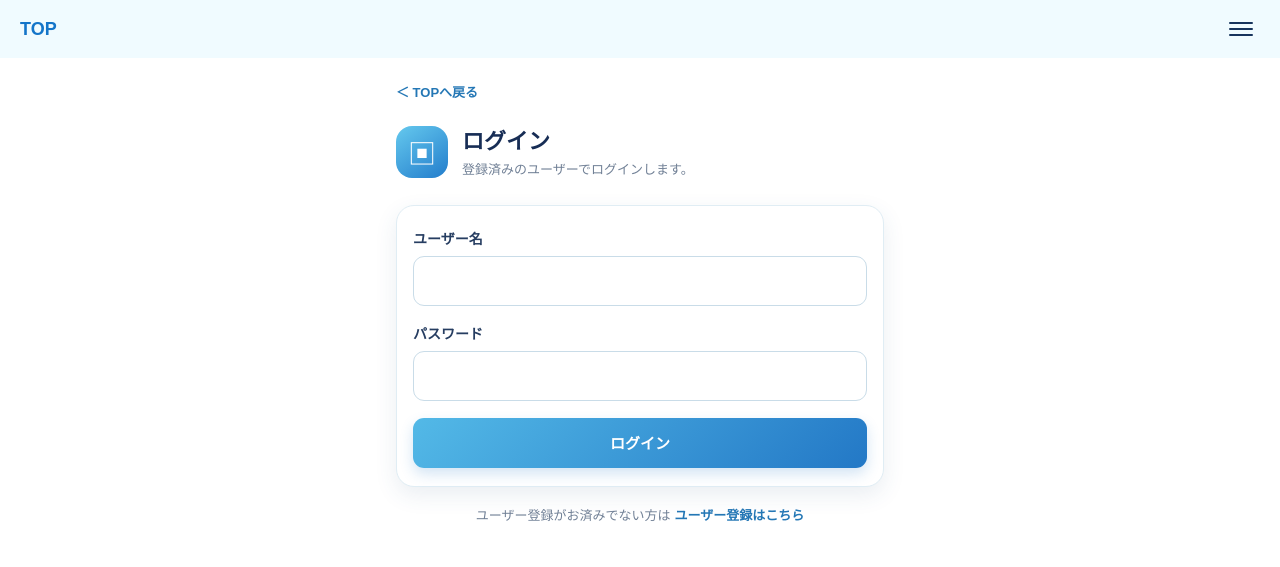
After one commit to Hiromichi-Takeuchi1/git_test01, a Flask app: page /login in a window 1280 px wide. The commit adds this page. Shown: the top 567 px of the page. Run offline with Flask 3, Linux system fonts and the light colour scheme.

Commit message:
ログインできたよ

```diff
--- a/app.py
+++ b/app.py
@@ -1,9 +1,17 @@
 from flask import Flask, render_template, request, redirect, url_for, flash
+from flask_login import LoginManager, UserMixin, login_user
 import sqlite3
 from datetime import datetime
-from werkzeug.security import generate_password_hash
+from werkzeug.security import check_password_hash, generate_password_hash
 
 UNIT_OPTIONS = ["袋", "本", "個", "箱", "缶", "パック", "kg", "g", "L", "ml", "その他"]
+
+
+class User(UserMixin):
+    def __init__(self, user_id, username, password_hash):
+        self.id = user_id
+        self.username = username
+        self.password_hash = password_hash
 
 def get_db_connection():
     conn = sqlite3.connect("inventory.db")
@@ -25,6 +33,27 @@ def get_db_connection():
 app = Flask(__name__)
 
 app.secret_key = "sample-secret-key"
+
+login_manager = LoginManager()
+login_manager.init_app(app)
+
+
+@login_manager.user_loader
+def load_user(user_id):
+    conn = get_db_connection()
+    user_record = conn.execute(
+        "SELECT id, username, password_hash FROM users WHERE id = ?",
+        (user_id,)
+    ).fetchone()
+    conn.close()
+
+    if user_record is None:
+        return None
+    return User(
+        user_record["id"],
+        user_record["username"],
+        user_record["password_hash"]
+    )
 
 @app.route("/register", methods=["GET", "POST"])
 def register():
@@ -66,10 +95,46 @@ def register():
         conn.close()
 
         flash("ユーザー登録が完了しました")
-        # ログイン画面実装後は、ここを /login へのリダイレクトに変更する。
-        return redirect(url_for("register"))
+        return redirect(url_for("login"))
 
     return render_template("register.html")
+
+
+@app.route("/login", methods=["GET", "POST"])
+def login():
+
+    if request.method == "POST":
+        username = request.form.get("username", "").strip()
+        password = request.form.get("password", "")
+
+        if not username:
+            flash("ユーザー名を入力してください")
+            return redirect(url_for("login"))
+        if not password:
+            flash("パスワードを入力してください")
+            return redirect(url_for("login"))
+
+        conn = get_db_connection()
+        user_record = conn.execute(
+            "SELECT id, username, password_hash FROM users WHERE username = ?",
+            (username,)
+        ).fetchone()
+        conn.close()
+
+        if user_record is None or not check_password_hash(user_record["password_hash"], password):
+            flash("ユーザー名またはパスワードが正しくありません")
+            return redirect(url_for("login"))
+
+        user = User(
+            user_record["id"],
+            user_record["username"],
+            user_record["password_hash"]
+        )
+        login_user(user)
+        flash("ログインしました")
+        return redirect(url_for("home"))
+
+    return render_template("login.html")
 
 @app.route("/")
 def home():
--- a/static/style.css
+++ b/static/style.css
@@ -806,6 +806,138 @@ a {
     cursor: pointer;
 }
 
+.register-login-link,
+.login-register-link {
+    margin: 18px 0 0;
+    color: #718096;
+    font-size: 13px;
+    text-align: center;
+}
+
+.register-login-link a,
+.login-register-link a {
+    margin-left: 4px;
+    color: #2477b5;
+    font-weight: 700;
+    text-decoration: none;
+}
+
+.login-page {
+    width: min(100%, 520px);
+    margin: 0 auto;
+    padding: 24px 16px 44px;
+}
+
+.login-page__back {
+    display: inline-block;
+    margin-bottom: 22px;
+    color: #2477b5;
+    font-size: 13px;
+    font-weight: 700;
+    text-decoration: none;
+}
+
+.login-heading {
+    display: flex;
+    align-items: center;
+    gap: 14px;
+    margin-bottom: 24px;
+}
+
+.login-heading__icon {
+    display: grid;
+    flex: 0 0 52px;
+    place-items: center;
+    width: 52px;
+    height: 52px;
+    border-radius: 16px;
+    color: #ffffff;
+    background: linear-gradient(145deg, #65c9ee, #237dcc);
+    font-size: 28px;
+}
+
+.login-heading h1 {
+    margin: 0 0 5px;
+    color: #172d55;
+    font-size: 22px;
+}
+
+.login-heading p {
+    margin: 0;
+    color: #718096;
+    font-size: 13px;
+    line-height: 1.6;
+}
+
+.login-flash {
+    margin: -5px 0 16px;
+    padding: 11px 14px;
+    border: 1px solid #cfeaf7;
+    border-radius: 10px;
+    color: #155e9c;
+    background: #f1fbfe;
+    font-size: 16px;
+}
+
+.login-flash p {
+    margin: 0;
+}
+
+.login-form {
+    padding: 22px 16px 18px;
+    border: 1px solid #e0edf4;
+    border-radius: 18px;
+    background: #ffffff;
+    box-shadow: 0 8px 22px rgba(48, 91, 130, 0.1);
+}
+
+.login-field {
+    margin-bottom: 17px;
+}
+
+.login-field label {
+    display: block;
+    margin-bottom: 8px;
+    color: #263d61;
+    font-size: 14px;
+    font-weight: 700;
+}
+
+.login-field input {
+    width: 100%;
+    height: 50px;
+    padding: 0 14px;
+    border: 1px solid #c9dce8;
+    border-radius: 11px;
+    outline: none;
+    color: #38516f;
+    background: #ffffff;
+    font: inherit;
+    font-size: 14px;
+}
+
+.login-field input:focus {
+    border-color: #398fc9;
+    box-shadow: 0 0 0 3px rgba(57, 143, 201, 0.13);
+}
+
+.login-submit {
+    display: flex;
+    align-items: center;
+    justify-content: center;
+    width: 100%;
+    min-height: 50px;
+    margin-top: 6px;
+    border: 0;
+    border-radius: 11px;
+    color: #ffffff;
+    background: linear-gradient(135deg, #53b9e7, #2378c6);
+    box-shadow: 0 6px 14px rgba(35, 120, 198, 0.2);
+    font-size: 15px;
+    font-weight: 700;
+    cursor: pointer;
+}
+
 @media (min-width: 768px) {
     .inventory-home {
         padding: 42px 24px 56px;
--- /dev/null
+++ b/templates/login.html
@@ -0,0 +1,52 @@
+<!DOCTYPE html>
+{% extends "base.html" %}
+
+{% block title %}ログイン{% endblock %}
+
+{% block site_header %}
+<header class="top-header">
+    <a class="top-header__brand" href="{{ url_for('home') }}">TOP</a>
+    <button class="menu-button" type="button" aria-label="メニュー">
+        <span></span>
+        <span></span>
+        <span></span>
+    </button>
+</header>
+{% endblock %}
+
+{% block content %}
+<div class="login-page">
+    <a class="login-page__back" href="{{ url_for('home') }}">＜ TOPへ戻る</a>
+    <section class="login-heading">
+        <div class="login-heading__icon" aria-hidden="true">▣</div>
+        <div>
+            <h1>ログイン</h1>
+            <p>登録済みのユーザーでログインします。</p>
+        </div>
+    </section>
+
+    {% with messages = get_flashed_messages() %}
+        {% if messages %}
+            <div class="login-flash" role="status">
+                {% for message in messages %}<p>{{ message }}</p>{% endfor %}
+            </div>
+        {% endif %}
+    {% endwith %}
+
+    <form class="login-form" method="POST">
+        <div class="login-field">
+            <label for="login-username">ユーザー名</label>
+            <input id="login-username" type="text" name="username" autocomplete="username" required>
+        </div>
+        <div class="login-field">
+            <label for="login-password">パスワード</label>
+            <input id="login-password" type="password" name="password" autocomplete="current-password" required>
+        </div>
+        <button class="login-submit" type="submit">ログイン</button>
+    </form>
+
+    <p class="login-register-link">
+        ユーザー登録がお済みでない方は<a href="{{ url_for('register') }}">ユーザー登録はこちら</a>
+    </p>
+</div>
+{% endblock %}
--- a/templates/register.html
+++ b/templates/register.html
@@ -48,5 +48,9 @@
         </div>
         <button class="register-submit" type="submit">登録</button>
     </form>
+
+    <p class="register-login-link">
+        すでに登録済みの方は<a href="{{ url_for('login') }}">ログインはこちら</a>
+    </p>
 </div>
 {% endblock %}
```
Also changed, not shown: inventory.db.
